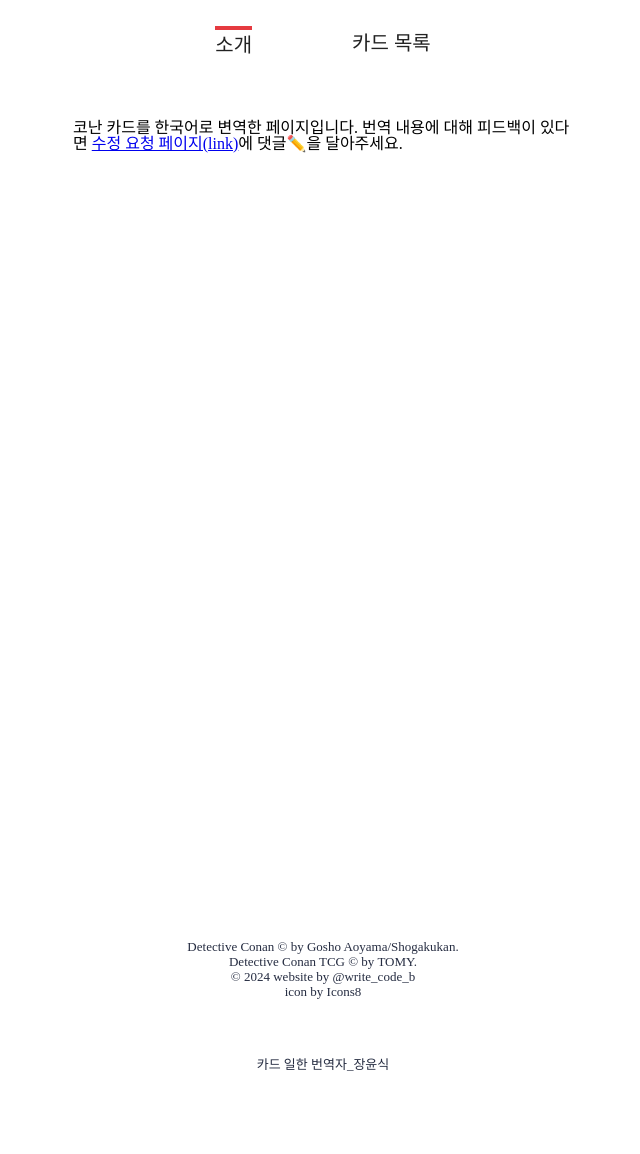
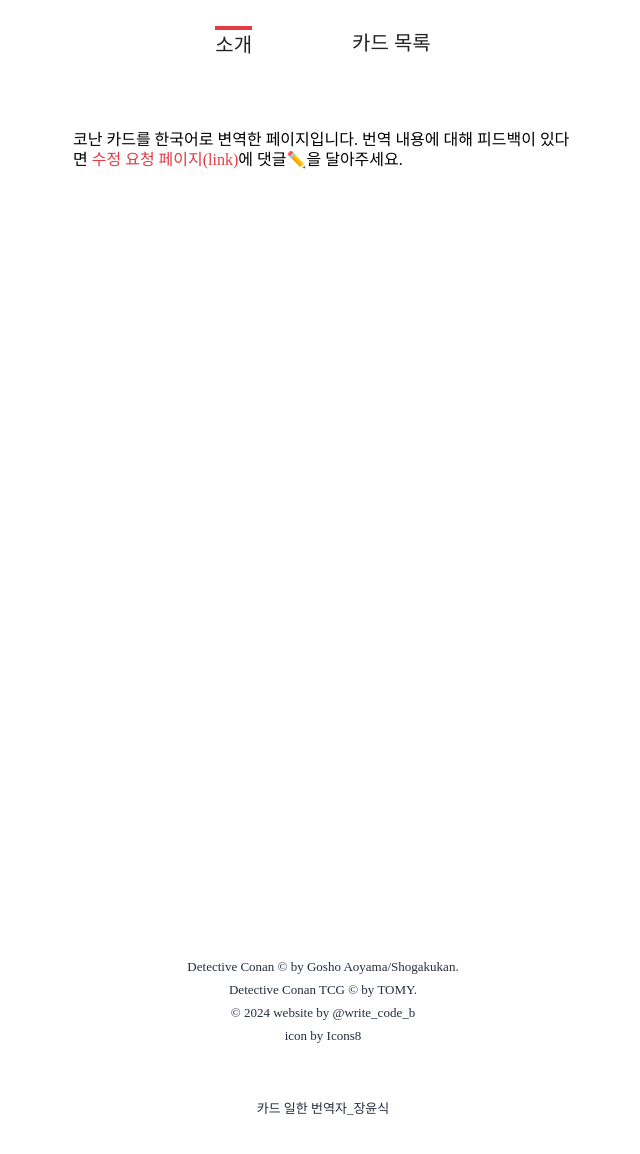
Before and after one commit to write-code-b/Conan-Card, a React (Create React App) app in the folder frontend/: page /about in a window 1280 px wide. Shown: the top 1154 px of the page, without its empty margins (317-957 px from the left). Built offline with nearby package versions, Linux system fonts and the light colour scheme; a web font is replaced by a local one.

Commit message:
refact App.scss

```diff
--- a/frontend/src/App.scss
+++ b/frontend/src/App.scss
@@ -192,7 +192,12 @@ nav .nav_active {
 #about > div {
   width: 31.25rem;
   height: 15rem;
-  padding: 0.625rem;
+  padding: 1.25rem;
+  line-height: 20px;
+}
+#about a {
+  text-decoration: none;
+  color: #e53a40;
 }
 
 //CardSearch {
@@ -332,6 +337,14 @@ nav .nav_active {
   background: url("../public/images/close_btn.svg") center / contain no-repeat;
   // pointer-events: auto;
 }
+#cardSearch .option {
+  display: flex;
+  align-items: center;
+  justify-content: center;
+}
+#cardSearch .result select {
+  width: 6.875rem;
+}
 #cardSearch .result .flip {
   display: flex;
   gap: 10px;
@@ -452,6 +465,7 @@ nav .nav_active {
 }
 .card .title .name.long {
   margin-left: 3.75rem;
+  margin-right: 0.313rem;
   font-size: 0.938rem;
 }
 .card.horizontal .title .name.long {
@@ -495,6 +509,7 @@ nav .nav_active {
 .card .effect {
   padding-left: 0.625rem;
   padding-right: 0.625rem;
+  line-height: 1.125rem;
   font-size: 0.938rem;
 }
 .cardBack .bottom {
@@ -563,7 +578,7 @@ nav .nav_active {
 }
 #footer > div {
   display: flex;
-  gap: 2px;
+  gap: 0.625rem;
   flex-wrap: wrap;
   flex-direction: column;
   align-items: center;
```
